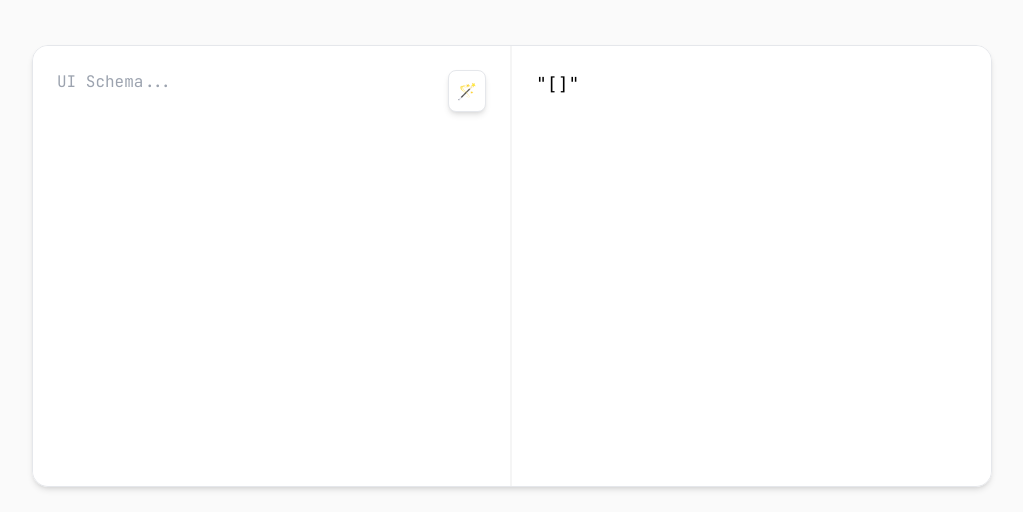
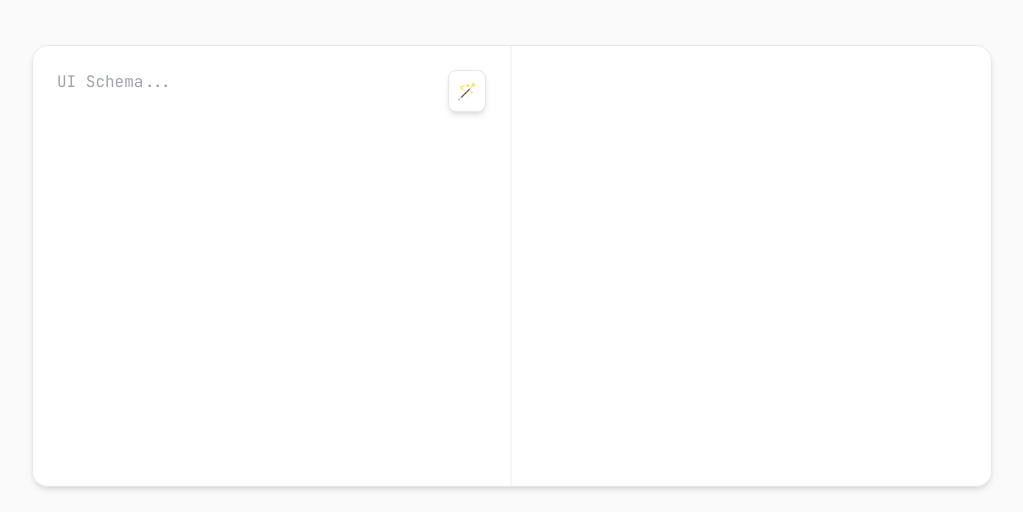
Before and after one commit to StrixROX/JSON-Form-Generator, a Next.js app: page / in a window 1280 px wide. Shown: the part 188-700 px from the top of the page, without its empty margins (128-1151 px from the left). Built offline with nearby package versions, Linux system fonts and the light colour scheme.

Commit message:
Implemented sorting feature based on 'sort' value in schema

```diff
--- a/components/Preview.jsx
+++ b/components/Preview.jsx
@@ -1,20 +1,33 @@
 import { useState, useEffect } from 'react'
 
+function generateElement(schema) {
+	const type = schema.uiType
+
+	// if (type === 'Input') {
+	// }
+
+	return <p>{JSON.stringify(schema)}</p>
+}
+
 export default function Preview({ scrollbarStyles, rawSchemaInput }) {
-	const [parsedSchema, setParsedSchema] = useState('[]')
+	const [parsedSchema, setParsedSchema] = useState([])
 
 	useEffect(() => {
 		try {
-			setParsedSchema(JSON.stringify(JSON.parse(rawSchemaInput)))
+			setParsedSchema(JSON.parse(rawSchemaInput))
 		} catch {
-			if (rawSchemaInput.trim() === '') setParsedSchema('[]')
+			if (rawSchemaInput.trim() === '') setParsedSchema([])
 		}
 	}, [rawSchemaInput])
 
 	return (
 		<>
 			<div className={`${scrollbarStyles} preview h-full w-full`}>
-				<pre>"{parsedSchema}"</pre>
+				<form className="h-full w-full overflow-auto">
+					{parsedSchema
+						.sort((a, b) => a.sort - b.sort)
+						.map(el => generateElement(el))}
+				</form>
 			</div>
 		</>
 	)
```
